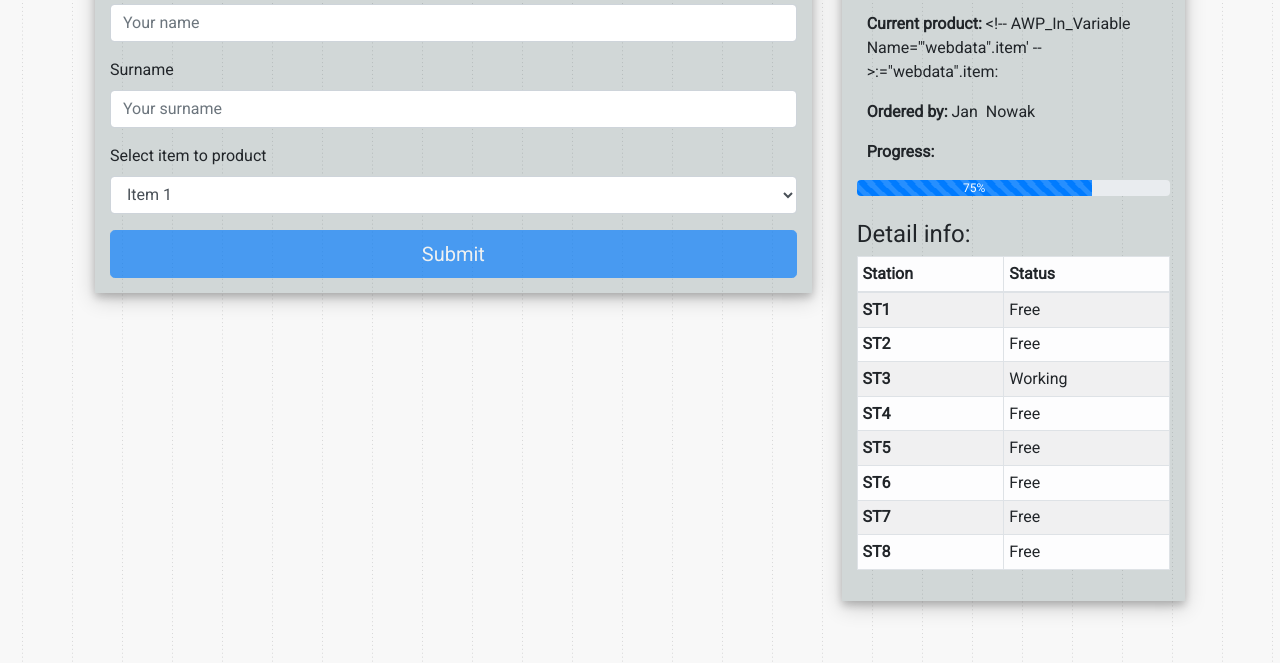
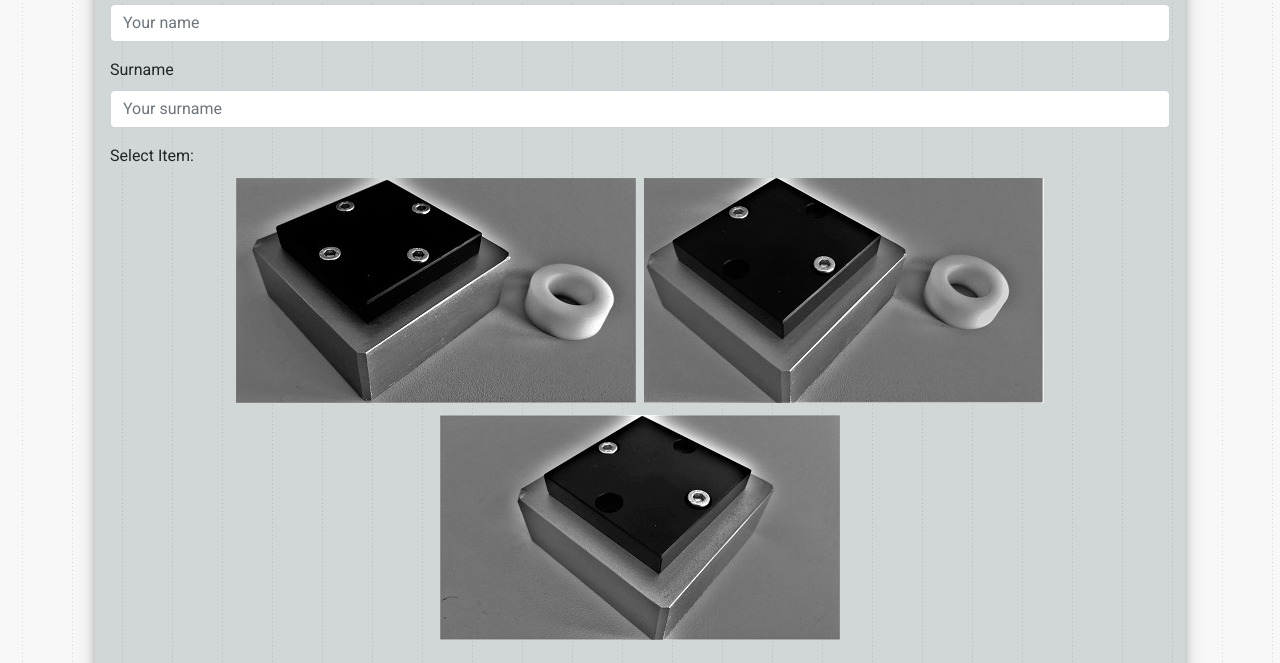
Before and after one commit to s-lechowicz/industry-4.0-agh-web-page, a plain HTML site: page index.html in a window 1280 px wide. Shown: the part 673-1336 px from the top of the page. Drawn offline with nearby package versions, Linux system fonts and the light colour scheme.

Commit message:
Provide first version of application.

```diff
--- /dev/null
+++ b/IO/IO_ST10.msg.html
@@ -0,0 +1 @@
+:="webdata".ST10.msg:
--- /dev/null
+++ b/IO/IO_ST20.msg.html
@@ -0,0 +1 @@
+:="webdata".ST20.msg:
--- /dev/null
+++ b/IO/IO_ST30.msg.html
@@ -0,0 +1 @@
+:="webdata".ST30.msg:
--- /dev/null
+++ b/IO/IO_ST40.msg.html
@@ -0,0 +1 @@
+:="webdata".ST40.msg:
--- /dev/null
+++ b/IO/IO_ST50.msg.html
@@ -0,0 +1 @@
+:="webdata".ST50.msg:
--- /dev/null
+++ b/IO/IO_ST60.msg.html
@@ -0,0 +1 @@
+:="webdata".ST60.msg:
--- /dev/null
+++ b/IO/IO_ST70.msg.html
@@ -0,0 +1 @@
+:="webdata".ST70.msg:
--- /dev/null
+++ b/IO/IO_ST80.msg.html
@@ -0,0 +1 @@
+:="webdata".ST80.msg:
--- a/css/main.css
+++ b/css/main.css
@@ -111,3 +111,17 @@ header {
 .info-field {
     padding-left: 10px;
 }
+
+/****** SELECT OPTION AS PICTURE ******/
+
+label > input{ /* HIDE RADIO */
+    visibility: hidden;
+    position: absolute;
+}
+label > input + img{ /* IMAGE STYLES */
+    cursor:pointer;
+    border:2px solid transparent;
+}
+label > input:checked + img{ /* (RADIO CHECKED) IMAGE STYLES */
+    border:2px solid #f00;
+}
--- a/index.html
+++ b/index.html
@@ -52,7 +52,7 @@
 
 <div class="container" id="content">
     <div class="row">
-        <div class="col-xs-12 col-md-8 panel">
+        <div class="col-12 panel">
             <div class="panel-content">
                 <h3 class="mb-3 font-weight-normal panel-header"><span class="icon icon-truck"></span>Order product</h3>
                 <form method="post">
@@ -66,33 +66,47 @@
                                required/>
                     </div>
                     <div class="form-group">
-                        <label for="selectedItem">Select item to product</label>
-                        <select class="form-control" id="selectedItem">
-                            <option value="1">Item 1</option>
-                            <option value="2">Item 2</option>
-                            <option value="3">Item 3</option>
-                        </select>
+                        <label for=>Select Item:</label>
+
+                        <div class="text-center">
+                            <label>
+                                <input type="radio" name="itemSelector" value="1"/>
+                                <img src="img/opt1.jpg">
+                            </label>
+
+                            <label>
+                                <input type="radio" name="itemSelector" value="2"/>
+                                <img src="img/opt2.jpg">
+                            </label>
+
+                            <label>
+                                <input type="radio" name="itemSelector" value="3"/>
+                                <img src="img/opt3.jpg">
+                            </label>
+                        </div>
                     </div>
+
                     <button class="btn btn-lg btn-primary btn-block" type="submit" id="submit-button">Submit
                     </button>
                 </form>
             </div>
         </div>
-        <div class="col-xs-12 col-md-4 panel">
+        <div class="col-12 panel">
             <div class="panel-content">
                 <h3 class="mb-3 font-weight-normal panel-header"><span class="icon icon-cog-alt"></span>System</h3>
                 <p class="info-field"><strong>Status: </strong><span id="status"></span></p>
                 <p class="info-field"><strong>Current product: </strong><span id="customerItem"></span></p>
                 <p class="info-field"><strong>Ordered by: </strong>
-                    <span id="customerName">Jan</span>&nbsp;
-                    <span id="customerSurame">Nowak</span></p>
-                <p class="info-field"><strong>Progress: </strong></p>
-                <div class="progress">
-                    <div class="progress-bar progress-bar-striped progress-bar-animated" role="progressbar"
-                         aria-valuenow="75" aria-valuemin="0" aria-valuemax="100" style="width: 75%">75%
-                    </div>
-                </div>
-                <br/>
+                    <span id="customerName"></span>&nbsp;
+                    <span id="customerSurname"></span></p>
+                <!--TODO: Progress calculation in JS based on ST_XX statuses. Write logic, read inputs from PLC.-->
+                <!--<p class="info-field"><strong>Progress: </strong></p>-->
+                <!--<div class="progress">-->
+                    <!--<div class="progress-bar progress-bar-striped progress-bar-animated" role="progressbar"-->
+                         <!--aria-valuenow="75" aria-valuemin="0" aria-valuemax="100" style="width: 75%">75%-->
+                    <!--</div>-->
+                <!--</div>-->
+                <!--<br/>-->
                 <h4>Detail info:</h4>
                 <table class="table table-sm table-light table-striped table-bordered">
                     <thead>
@@ -103,36 +117,36 @@
                     </thead>
                     <tbody>
                     <tr>
-                        <th scope="row">ST1</th>
-                        <td>Free</td>
+                        <th scope="row">ST10</th>
+                        <td><span id="st10_msg"></span></td>
                     </tr>
                     <tr>
-                        <th scope="row">ST2</th>
-                        <td>Free</td>
+                        <th scope="row">ST20</th>
+                        <td><span id="st20_msg"></span></td>
                     </tr>
                     <tr>
-                        <th scope="row">ST3</th>
-                        <td>Working</td>
+                        <th scope="row">ST30</th>
+                        <td><span id="st30_msg"></span></td>
                     </tr>
                     <tr>
-                        <th scope="row">ST4</th>
-                        <td>Free</td>
+                        <th scope="row">ST40</th>
+                        <td><span id="st40_msg"></span></td>
                     </tr>
                     <tr>
-                        <th scope="row">ST5</th>
-                        <td>Free</td>
+                        <th scope="row">ST50</th>
+                        <td><span id="st50_msg"></span></td>
                     </tr>
                     <tr>
-                        <th scope="row">ST6</th>
-                        <td>Free</td>
+                        <th scope="row">ST60</th>
+                        <td><span id="st60_msg"></span></td>
                     </tr>
                     <tr>
-                        <th scope="row">ST7</th>
-                        <td>Free</td>
+                        <th scope="row">ST70</th>
+                        <td><span id="st70_msg"></span></td>
                     </tr>
                     <tr>
-                        <th scope="row">ST8</th>
-                        <td>Free</td>
+                        <th scope="row">ST80</th>
+                        <td><span id="st80_msg"></span></td>
                     </tr>
                     </tbody>
                 </table>
@@ -158,6 +172,7 @@
 <script src="https://stackpath.bootstrapcdn.com/bootstrap/4.1.0/js/bootstrap.min.js"
         integrity="sha384-uefMccjFJAIv6A+rW+L4AHf99KvxDjWSu1z9VI8SKNVmz4sk7buKt/6v9KI65qnm"
         crossorigin="anonymous"></script>
+<script src="js/IO.js"></script>
 <script src="js/main.js"></script>
 </body>
 </html>
--- /dev/null
+++ b/js/IO.js
@@ -0,0 +1,22 @@
+var pageByTagIdOutputMap = new Map();
+var pageByTagIdPostMap = new Map();
+
+// Output Map
+pageByTagIdOutputMap.set("status", "IO/IO_isBusy.html");
+pageByTagIdOutputMap.set("customerItem", "IO/IO_item.html");
+pageByTagIdOutputMap.set("customerName", "IO/IO_user.name.html");
+pageByTagIdOutputMap.set("customerSurname", "IO/IO_user.surname.html");
+pageByTagIdOutputMap.set("st10_msg", "IO/IO_ST10.msg.html");
+pageByTagIdOutputMap.set("st20_msg", "IO/IO_ST20.msg.html");
+pageByTagIdOutputMap.set("st30_msg", "IO/IO_ST30.msg.html");
+pageByTagIdOutputMap.set("st40_msg", "IO/IO_ST40.msg.html");
+pageByTagIdOutputMap.set("st50_msg", "IO/IO_ST50.msg.html");
+pageByTagIdOutputMap.set("st60_msg", "IO/IO_ST60.msg.html");
+pageByTagIdOutputMap.set("st70_msg", "IO/IO_ST70.msg.html");
+pageByTagIdOutputMap.set("st80_msg", "IO/IO_ST80.msg.html");
+
+// Form Post Map
+pageByTagIdPostMap.set("nameInput", "IO/IO_user.name.html");
+pageByTagIdPostMap.set("surnameInput", "IO/IO_user.surname.html");
+
+var itemSelectorPage = "IO/IO_item.html";
--- a/js/main.js
+++ b/js/main.js
@@ -22,23 +22,13 @@ $(document).ready(function () {
     });
 });
 
-var pageByTagIdOutputMap = new Map();
-var pageByTagIdPostMap = new Map();
 
-// Output Map
-pageByTagIdOutputMap.set("status", "IO/IO_isBusy.html");
-pageByTagIdOutputMap.set("customerItem", "IO/IO_item.html");
-
-// Form Post Map
-pageByTagIdPostMap.set("nameInput", "IO/IO_user.name.html");
-pageByTagIdPostMap.set("surnameInput", "IO/IO_user.surname.html");
-pageByTagIdPostMap.set("selectedItem", "IO/IO_item.html");
 
 $(document).ready(function () {
     $.ajaxSetup({cache: false});
     setInterval(function () {
         for (var [tag, page] of pageByTagIdOutputMap) {
-            getIO(tag, page)
+            getIO(tag, page);
         }
     }, 1000);
 });
@@ -51,8 +41,9 @@ function getIO(id, page) {
 
 $("#submit-button").click(function () {
     for (var [tag, page] of pageByTagIdPostMap) {
-        postIO(tag, page)
+        postIO(tag, page);
     }
+    postIORadio("itemSelector", itemSelectorPage);
 });
 
 function postIO(id, page) {
@@ -62,3 +53,19 @@ function postIO(id, page) {
     $.post(page, sdata, function (result) {
     });
 }
+
+function postIORadio(radioName, page) {
+    var name = '"webdata".' + page.substring(4, page.length - 5);
+    var radios = document.getElementsByName(radioName);
+
+    for (var i = 0, length = radios.length; i < length; i++)
+    {
+        if (radios[i].checked)
+        {
+            sdata = escape(name) + '=' + radios[i].value;
+            $.post(page, sdata, function (result) {
+            });
+            break;
+        }
+    }
+}
```
Also changed, not shown: img/opt1.jpg (added), img/opt2.jpg (added), img/opt3.jpg (added).
